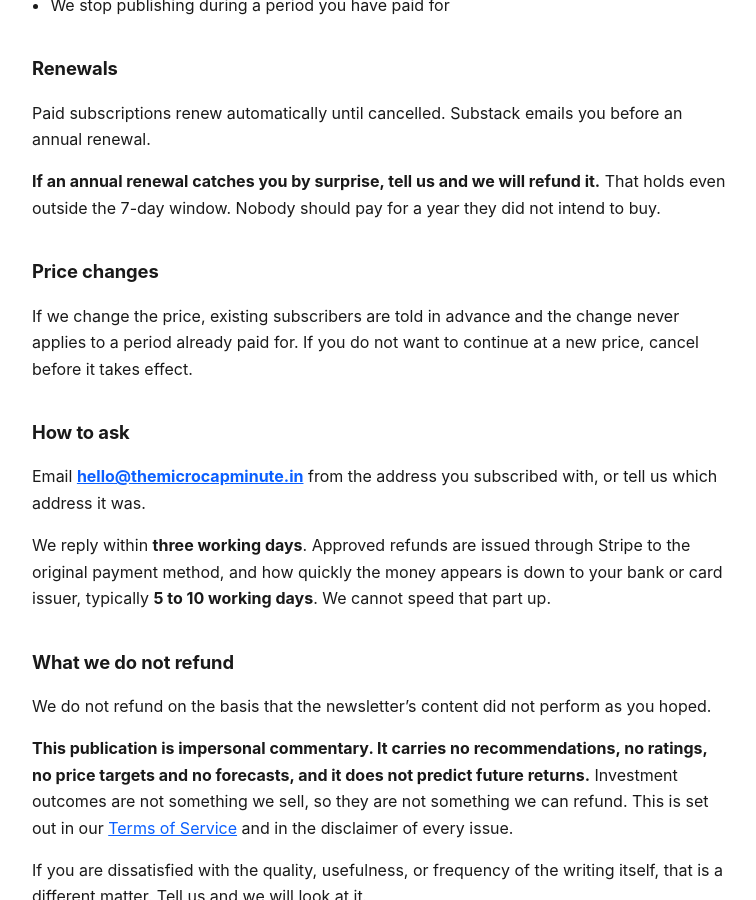
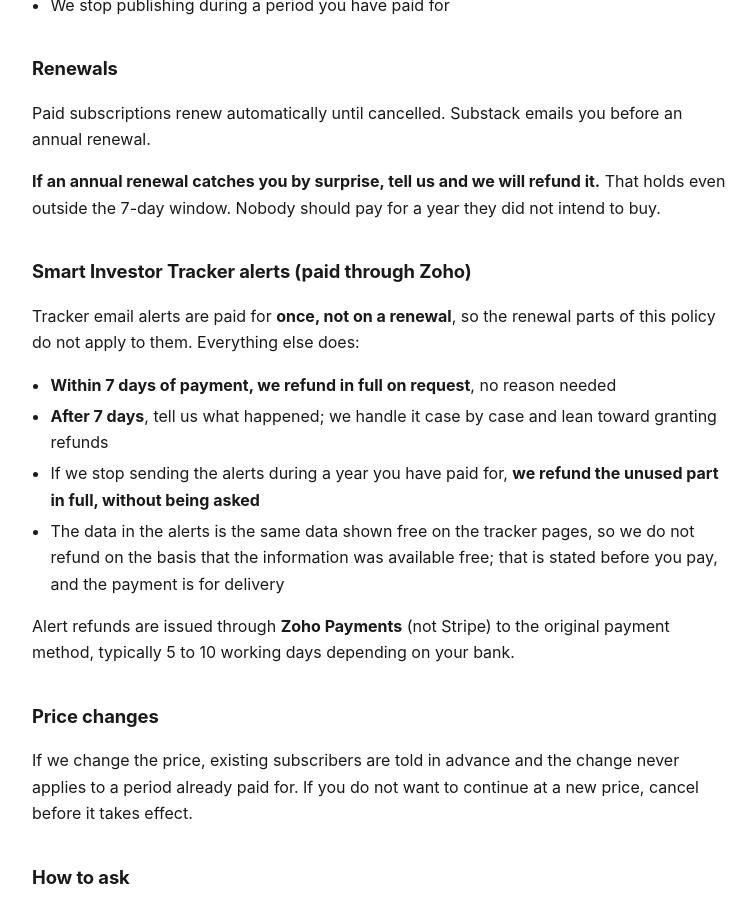
Before and after one commit to themicrocapinvestor/MM-Policies, a Jekyll site: the page built from refunds.md, in a window 1280 px wide and 900 px high, scrolled down 1172 px. Shown: the whole window, without its empty margins (260-1016 px from the left). Built offline with Jekyll 4.4.1, drawn with Linux system fonts in a browser that asks for light colours; some of the changed text lies outside the part shown.

Commit message:
policies: tracker alerts (Rs 199/yr via Zoho), affiliate scope, privacy processors, refunds

```diff
--- a/refunds.md
+++ b/refunds.md
@@ -5,7 +5,7 @@ title: Cancellation and Refund Policy
 
 # Cancellation and Refund Policy
 
-*Last updated: 8 August 2026*
+*Last updated: 10 August 2026*
 
 This policy covers cancellations and refunds for paid subscriptions to **The Microcap
 Minute** and **The Microcap Minute Global**, published by Ayush Agrawal.
@@ -55,6 +55,23 @@ annual renewal.
 holds even outside the 7-day window. Nobody should pay for a year they did not intend to
 buy.
 
+## Smart Investor Tracker alerts (paid through Zoho)
+
+Tracker email alerts are paid for **once, not on a renewal**, so the renewal parts of this
+policy do not apply to them. Everything else does:
+
+- **Within 7 days of payment, we refund in full on request**, no reason needed
+- **After 7 days**, tell us what happened; we handle it case by case and lean toward
+  granting refunds
+- If we stop sending the alerts during a year you have paid for, **we refund the unused
+  part in full, without being asked**
+- The data in the alerts is the same data shown free on the tracker pages, so we do not
+  refund on the basis that the information was available free; that is stated before you
+  pay, and the payment is for delivery
+
+Alert refunds are issued through **Zoho Payments** (not Stripe) to the original payment
+method, typically 5 to 10 working days depending on your bank.
+
 ## Price changes
 
 If we change the price, existing subscribers are told in advance and the change never
```
Also changed, not shown: privacy.md (+11 -2 lines), terms.md (+13 -1 lines), tracker.md (+16 -0 lines).
